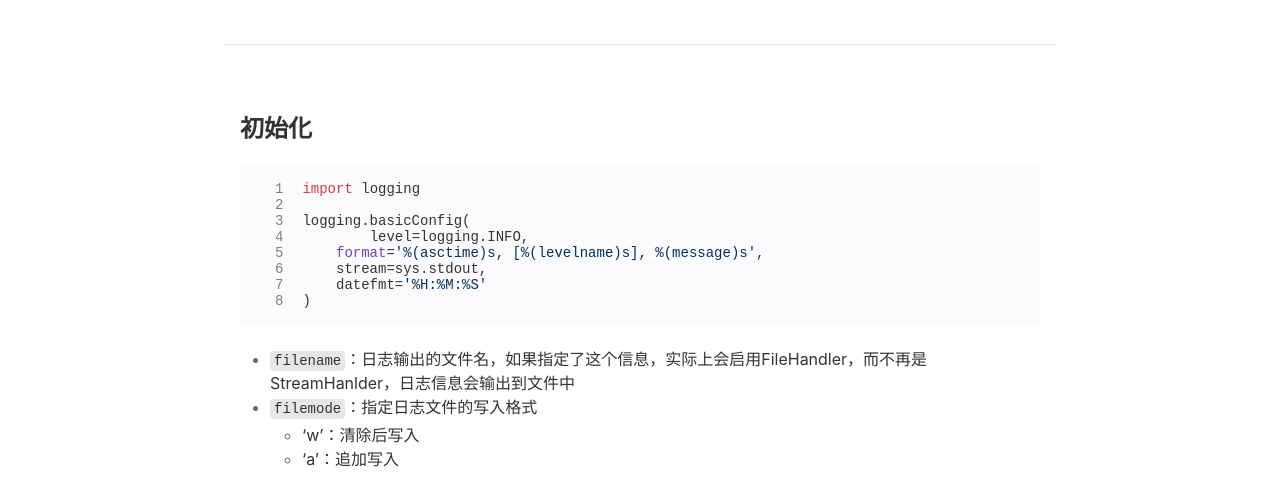
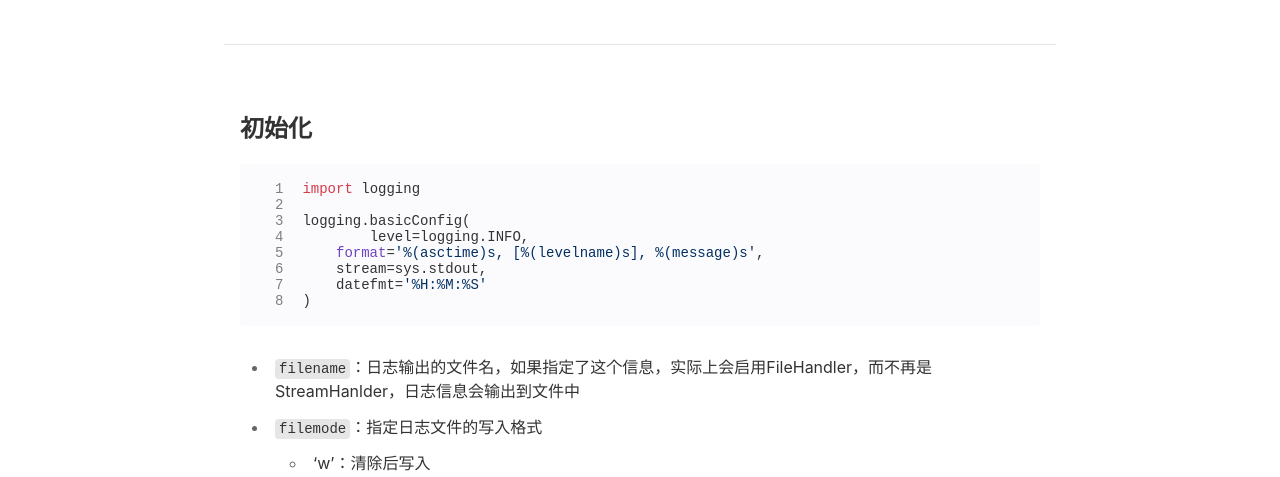
Before and after one commit to mimeku/mimeku.github.io, a plain HTML site: page 2021/04/02/logging用法/index.html in a window 1280 px wide. Shown: the part 254-731 px from the top of the page. Drawn offline with Linux system fonts and the light colour scheme.

Commit message:
Site updated: 2021-04-03 13:41:23

```diff
--- a/css/post.css
+++ b/css/post.css
@@ -51,13 +51,16 @@ body {
 }
 
 .content ul, .content ol {
-    padding: 4px;
+    padding: 6px;
     padding-left: 32px;
     max-width: calc(800px - 16px * 2);
 }
 
+.content ul li {
+    padding: 6px;
+}
 /* .content ul *, .content ol * {
-    padding: 0;
+    padding: 5;
 } */
 
 .content blockquote {
```
